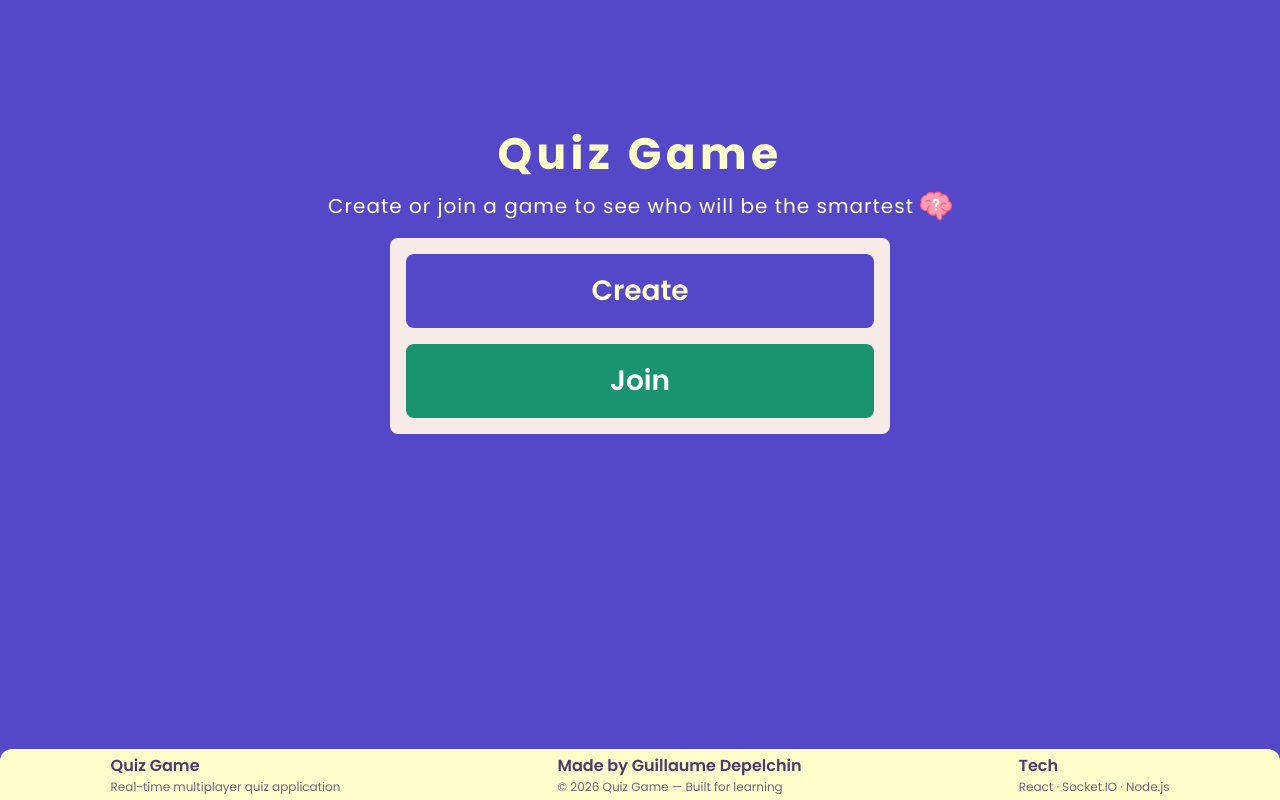
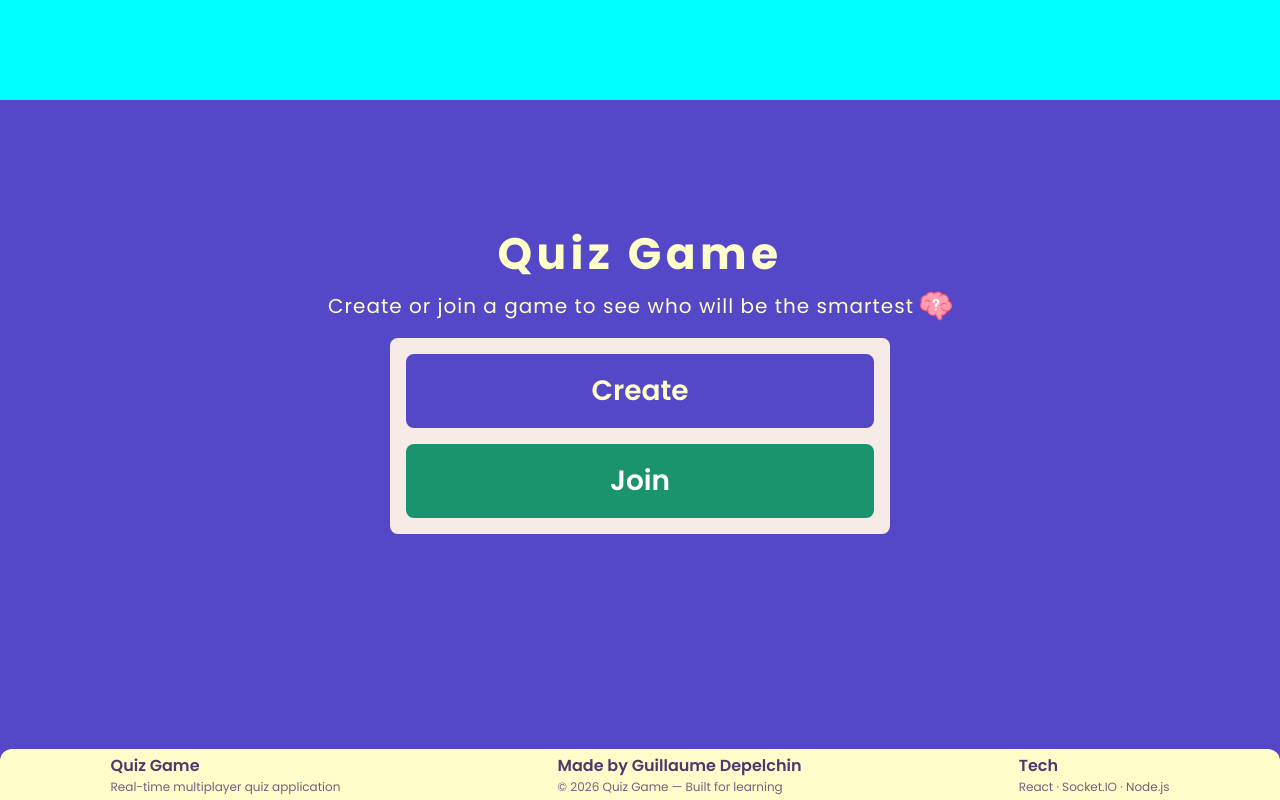
Before and after one commit to guillaume-dep/projet_quizz, a React (Vite) app: page / in a window 1280 px wide. Built offline with nearby package versions, Linux system fonts and the light colour scheme; no server answers.

Commit message:
feat: premier ajout de la barre de navigation

```diff
--- a/client/src/components/App.jsx
+++ b/client/src/components/App.jsx
@@ -9,6 +9,7 @@ import Lobby from "./pages/Lobby.jsx"
 import Home from "./pages/Home.jsx"
 import FinalResult from "./pages/FinalResult.jsx";
 import Footer from "../components/pages/Footer.jsx";
+import Navbar from "./pages/Navbar.jsx"
 
 /* CSS */
 import styles from "../style/app.module.css";
@@ -48,7 +49,8 @@ const App = () => {
     return () => window.removeEventListener("beforeinstallprompt", handler);
   }, []);
 
-  /* ========================= */
+  /* ================================== */
+
 
   /* The role of the player, either host or player*/
   const [role, setRole] = useState(null);
@@ -169,17 +171,6 @@ const App = () => {
 
     const handleHostLeft = ({ message }) => {
       console.log("HOST_LEFT reçu :", message);
-
-      /*
-      setPlayers([]);
-      setScores([]);
-      setGameCode("");
-      setRole(null);
-      setQuestionNumber(0);
-      setTotalQuestion(null);
-      setDifficulty(null)
-      */
-
       resetGameState()
       setView(VIEWS.HOME);
     }
@@ -194,49 +185,6 @@ const App = () => {
       socket.off(SK.HOST_LEFT, handleHostLeft)
     }
   }, [])
-
-  const handleLeaveGame = (gameCode) => {
-    socket.emit(SK.REQUEST_LEAVE_GAME, gameCode);
-
-    /*
-    setQuestion(null);
-    setPlayers([]);
-    setScores([]);
-    setAnswer(null);
-    setHasAnswered(false);
-    setIsLastQuestion(false);
-    setGameCode("");
-    setDifficulty(null)
-    */
-
-    resetGameState();
-    setView(VIEWS.HOME);
-  };
-
-  const renderButton = () => {
-    if (view !== VIEWS.HOME) {
-      return <button
-        className={styles.leaveButton}
-        onClick={() => handleLeaveGame(gameCode)}
-      >
-        <svg
-          className={styles.icon}
-          aria-hidden="true"
-          role="img"
-          xmlns="http://www.w3.org/2000/svg"
-          width="24"
-          height="24"
-          fill="none"
-          viewBox="0 0 24 24"
-        >
-          <path fill="currentColor" d="M9 12a1 1 0 0 1 1 1v2a1 1 0 1 1-2 0v-2a1 1 0 0 1 1-1Z" />
-          <path fill="currentColor" fillRule="evenodd" d="M2.75 3.02A3 3 0 0 1 5 2h10a3 3 0 0 1 3 3v7.64c0 .44-.55.7-.95.55a3 3 0 0 0-3.17 4.93l.02.03a.5.5 0 0 1-.35.85h-.05a.5.5 0 0 0-.5.5 2.5 2.5 0 0 1-3.68 2.2l-5.8-3.09A3 3 0 0 1 2 16V5a3 3 0 0 1 .76-1.98Zm1.3 1.95A.04.04 0 0 0 4 5v11c0 .36.2.68.49.86l5.77 3.08a.5.5 0 0 0 .74-.44V8.02a.5.5 0 0 0-.32-.46l-6.63-2.6Z" />
-          <path fill="currentColor" d="M15.3 16.7a1 1 0 0 1 1.4-1.4l4.3 4.29V16a1 1 0 1 1 2 0v6a1 1 0 0 1-1 1h-6a1 1 0 1 1 0-2h3.59l-4.3-4.3Z" />
-        </svg>
-        Leave
-      </button>
-    }
-  }
 
   /* ----- Question ----- */
 
@@ -362,10 +310,16 @@ const App = () => {
     <motion.div
       className={styles.app}
     >
+      <Navbar
+        gameCode={gameCode}
+        resetGameState={resetGameState}
+        view={view}
+        setView={setView}
+      />
       <div className={styles.content}>
         {renderView()}
       </div>
-      {renderButton()}
+
       <Footer />
     </motion.div>
   );
--- /dev/null
+++ b/client/src/components/pages/Navbar.jsx
@@ -0,0 +1,52 @@
+import { useState } from "react";
+import { socket } from "../../socket/socket.js";
+import { SOCKET_EVENTS as SK } from "../../../../shared/socketEvents";
+import { VIEWS } from "../utils/views.js";
+import { motion } from "framer-motion"
+
+/* --- CSS --- */
+import styles from "../../style/navbar.module.css"
+import { div } from "framer-motion/client";
+
+
+const NavBar = ({ gameCode, resetGameState, view, setView }) => {
+
+    const handleLeaveGame = (gameCode) => {
+        socket.emit(SK.REQUEST_LEAVE_GAME, gameCode);
+        resetGameState();
+        setView(VIEWS.HOME);
+    };
+
+    const renderLeaveBtn = () => {
+        if (view !== VIEWS.HOME) {
+            return <button
+                className={styles.leaveButton}
+                onClick={() => handleLeaveGame(gameCode)}
+            >
+                <svg
+                    className={styles.icon}
+                    aria-hidden="true"
+                    role="img"
+                    xmlns="http://www.w3.org/2000/svg"
+                    width="24"
+                    height="24"
+                    fill="none"
+                    viewBox="0 0 24 24"
+                >
+                    <path fill="currentColor" d="M9 12a1 1 0 0 1 1 1v2a1 1 0 1 1-2 0v-2a1 1 0 0 1 1-1Z" />
+                    <path fill="currentColor" fillRule="evenodd" d="M2.75 3.02A3 3 0 0 1 5 2h10a3 3 0 0 1 3 3v7.64c0 .44-.55.7-.95.55a3 3 0 0 0-3.17 4.93l.02.03a.5.5 0 0 1-.35.85h-.05a.5.5 0 0 0-.5.5 2.5 2.5 0 0 1-3.68 2.2l-5.8-3.09A3 3 0 0 1 2 16V5a3 3 0 0 1 .76-1.98Zm1.3 1.95A.04.04 0 0 0 4 5v11c0 .36.2.68.49.86l5.77 3.08a.5.5 0 0 0 .74-.44V8.02a.5.5 0 0 0-.32-.46l-6.63-2.6Z" />
+                    <path fill="currentColor" d="M15.3 16.7a1 1 0 0 1 1.4-1.4l4.3 4.29V16a1 1 0 1 1 2 0v6a1 1 0 0 1-1 1h-6a1 1 0 1 1 0-2h3.59l-4.3-4.3Z" />
+                </svg>
+                Leave
+            </button>
+        }
+    }
+
+    return (
+        <div className={styles.navbar}>
+            {renderLeaveBtn()}
+        </div>
+    )
+}
+
+export default NavBar;
--- a/client/src/style/app.module.css
+++ b/client/src/style/app.module.css
@@ -16,30 +16,6 @@
     overflow-x: hidden;
 }
 
-.leaveButton {
-    position: fixed;
-    top: var(--space-3);
-    right: var(--space-3);
-
-    padding: var(--space-1) var(--space-3);
-    border-radius: var(--radius-md);
-
-    background: var(--error);
-    color: var(--whiteText);
-    border: none;
-
-    cursor: pointer;
-    display: flex;
-    align-items: center;
-    gap: var(--space-1);
-    transition: transform 0.15s ease;
-}
-
-.leaveButton:hover {
-    transform: scale(0.95);
-}
-
-
 .icon {
     width: 20px;
     height: 20px;
--- /dev/null
+++ b/client/src/style/navbar.module.css
@@ -0,0 +1,27 @@
+.navbar {
+    background-color: aqua;
+    height: 100px;
+}
+
+.leaveButton {
+    position: fixed;
+    top: var(--space-3);
+    right: var(--space-3);
+
+    padding: var(--space-1) var(--space-3);
+    border-radius: var(--radius-md);
+
+    background: var(--error);
+    color: var(--whiteText);
+    border: none;
+
+    cursor: pointer;
+    display: flex;
+    align-items: center;
+    gap: var(--space-1);
+    transition: transform 0.15s ease;
+}
+
+.leaveButton:hover {
+    transform: scale(0.95);
+}
```
